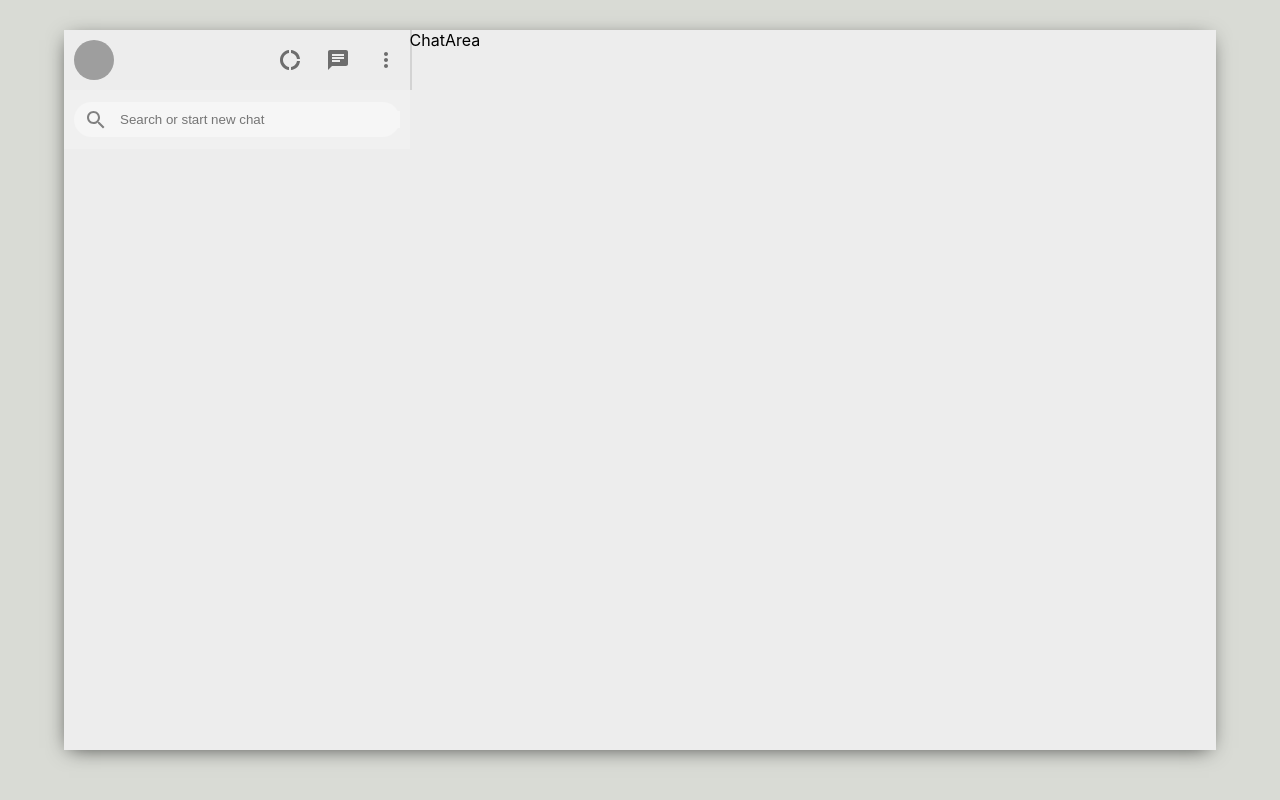
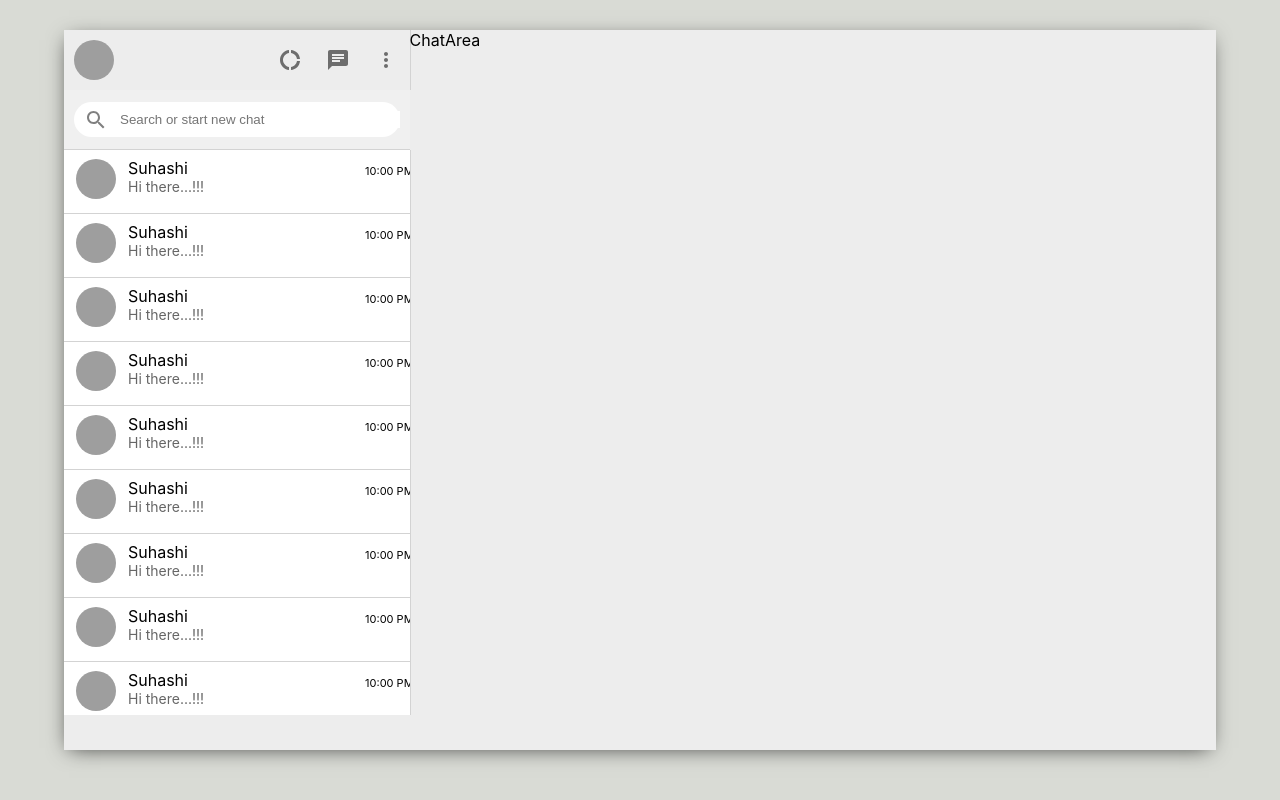
Before and after one commit to vik13-kr/whatsapp-clone, a React (Create React App) app: page / in a window 1280 px wide. Built offline with nearby package versions, Linux system fonts and the light colour scheme; grey boxes are pictures that could not be loaded.

Commit message:
added chatroom

```diff
--- a/src/App.js
+++ b/src/App.js
@@ -1,8 +1,8 @@
 /** @format */
 
 import "./App.css";
-import Sidebar from './components/Sidebar'
-import ChatArea from './components/ChatArea'
+import Sidebar from "./components/Sidebar";
+import ChatArea from "./components/ChatArea";
 
 function App() {
 	return (
@@ -12,7 +12,7 @@ function App() {
 				{/* Sidebar */}
 				<Sidebar />
 				{/* ChatArea */}
-        <ChatArea />
+				<ChatArea />
 			</div>
 		</div>
 	);
--- /dev/null
+++ b/src/UtilityCompoments/ChatPerson.js
@@ -0,0 +1,23 @@
+/** @format */
+
+import React from "react";
+import "./chatPerson.css";
+import Avatar from "@material-ui/core/Avatar";
+
+function ChatPerson() {
+	return (
+		<div className="chatPerson_container">
+			<div className="person_avatar">
+				<Avatar alt="Remy Sharp" src="/static/images/avatar/1.jpg" />
+			</div>
+			<div className="chatPerson_summary_container">
+				<div className="chatPerson_name">Suhashi</div>
+				<div className="chatPerson_message">Hi there...!!!</div>
+			</div>
+
+			<div className="message_time">10:00 PM</div>
+		</div>
+	);
+}
+
+export default ChatPerson;
--- /dev/null
+++ b/src/UtilityCompoments/chatPerson.css
@@ -0,0 +1,44 @@
+/** @format */
+
+.chatPerson_container {
+	display: flex;
+	flex-direction: row;
+	width: 98%;
+	height: 60px;
+	background-color: #ffffff;
+	align-items: center;
+	border-bottom: 1px solid lightgray;
+	padding-left: 12px;
+    margin-top: 3px;
+}
+
+.person_avatar {
+	display: flex;
+	margin-top: -8px;
+	margin-right: 12px;
+}
+
+.chatPerson_summary_container {
+	display: flex;
+	flex-direction: column;
+	justify-content: center;
+	/* border: 1px solid red; */
+	margin-top: -13px;
+	width: 70%;
+}
+
+.chatPerson_name {
+	font-size: 16px;
+	font-weight: 400;
+}
+
+.chatPerson_message{
+    font-size: 14px;
+    color:rgb(102, 102, 102)
+}
+
+.message_time{
+    margin-top:-25px;
+    font-size: 11px;
+
+}
--- a/src/components/Sidebar/ChatRooms.css
+++ b/src/components/Sidebar/ChatRooms.css
@@ -0,0 +1,21 @@
+/** @format */
+
+.chatRooms_container {
+	display: flex;
+	flex-direction: column;
+	background-color: #ffffff;
+	width: 100%;
+    min-height: 565px;
+	max-height: 565px;
+	overflow-y: auto;
+    overflow-x: hidden;
+    border-right: 1px solid lightgray;
+}
+::-webkit-scrollbar {
+    width: 5px;
+
+  }
+
+  ::-webkit-scrollbar-thumb {
+    background: lightgray;
+  }
--- a/src/components/Sidebar/ChatRooms.js
+++ b/src/components/Sidebar/ChatRooms.js
@@ -0,0 +1,32 @@
+import React from 'react'
+import './ChatRooms.css'
+import ChatPerson from '../../UtilityCompoments/ChatPerson'
+
+function ChatRooms() {
+    return (
+        <div className='chatRooms_container'>
+          <div><ChatPerson /></div>
+          <div><ChatPerson /></div>
+          <div><ChatPerson /></div>
+          <div><ChatPerson /></div>
+          <div><ChatPerson /></div>
+          <div><ChatPerson /></div>
+          <div><ChatPerson /></div>
+          <div><ChatPerson /></div>
+          <div><ChatPerson /></div>
+          <div><ChatPerson /></div>
+          <div><ChatPerson /></div>
+          <div><ChatPerson /></div>
+          <div><ChatPerson /></div>
+          <div><ChatPerson /></div>
+          <div><ChatPerson /></div>
+          <div><ChatPerson /></div>
+          <div><ChatPerson /></div>
+          <div><ChatPerson /></div>
+          <div><ChatPerson /></div>
+          <div><ChatPerson /></div>
+        </div>
+    )
+}
+
+export default ChatRooms
--- a/src/components/Sidebar/SearchArea.css
+++ b/src/components/Sidebar/SearchArea.css
@@ -4,13 +4,14 @@
     background-color: #F0F0F0;
     height:39px;
     padding:10px;
+    border-bottom: 1px solid lightgray;
 }
 
 .search_container{
     display: flex;
     align-items: center;
     width:100%;
-    background-color: #F6F6F6;
+    background-color: #ffffff;
     border-radius: 20px;
     height:35px;
 }
@@ -22,7 +23,7 @@
 
 .search_container > input{
     border:none;
-    background-color: #F6F6F6;
+    background-color: #ffffff;
     width:100%;
     outline-width: 0;
 }
--- a/src/components/Sidebar/SearchArea.js
+++ b/src/components/Sidebar/SearchArea.js
@@ -1,7 +1,7 @@
 /** @format */
 
 import React from "react";
-import './SearchArea.css'
+import "./SearchArea.css";
 import SearchIcon from "@material-ui/icons/Search";
 
 function SearchArea() {
@@ -9,10 +9,9 @@ function SearchArea() {
 		<div className="sidebar_search">
 			<div className="search_container">
 				<SearchIcon />
-				<input type="text" placeholder='Search or start new chat' />
+				<input type="text" placeholder="Search or start new chat" />
 			</div>
 		</div>
 	);
 }
-
 export default SearchArea;
--- a/src/components/Sidebar/TopSection.css
+++ b/src/components/Sidebar/TopSection.css
@@ -4,7 +4,7 @@
 	display: flex;
 	flex-direction: row;
 	justify-content: space-between;
-	border-right: solid 2px lightgray;
+	border-right: solid 1px lightgray;
 	padding: 10px 0 10px 0;
 	height: 40px;
 	width: 100%;
@@ -12,7 +12,7 @@
 
 .container_avatar {
 	display: flex;
-	flex-grow: 1;
+	/* flex-grow: 1; */
 	padding-left: 10px;
 }
 
--- a/src/components/Sidebar/TopSection.js
+++ b/src/components/Sidebar/TopSection.js
@@ -17,7 +17,7 @@ function TopSection() {
 			</div>
 			<div className="container_options">
 				<IconButton  >
-					<DonutLargeIcon className />
+					<DonutLargeIcon />
 				</IconButton>
                 <IconButton>
 					<ChatIcon />
--- a/src/components/Sidebar/index.js
+++ b/src/components/Sidebar/index.js
@@ -1,6 +1,7 @@
 /** @format */
 
 import React from "react";
+import ChatRooms from "./ChatRooms";
 import SearchArea from "./SearchArea";
 import "./sidebar.css";
 import TopSection from "./TopSection";
@@ -15,6 +16,9 @@ function index() {
 				{" "}
 				<SearchArea />
 			</div>
+			<div>
+				<ChatRooms />
+			</div>
 		</div>
 	);
 }
```
